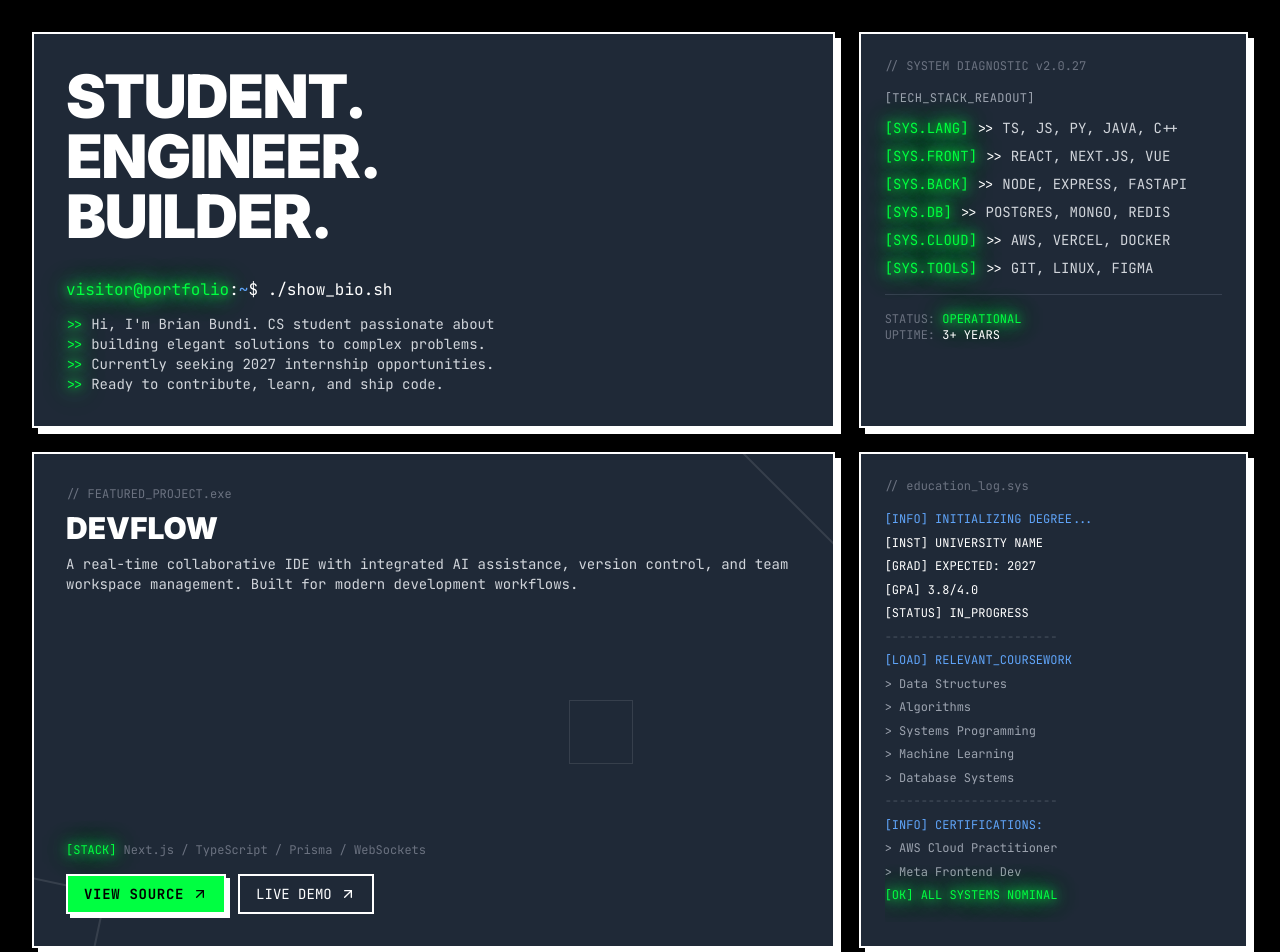
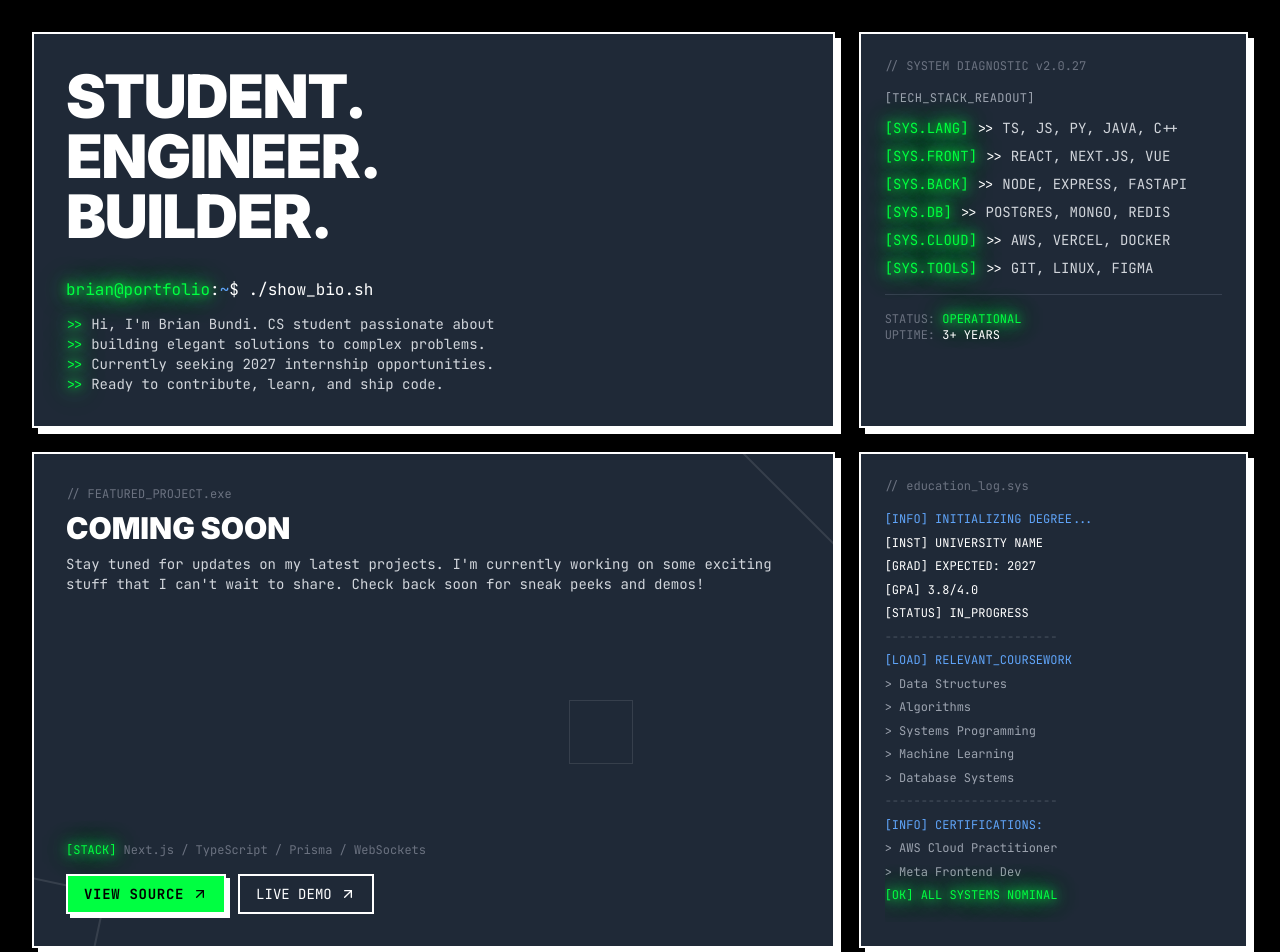
Before and after one commit to RebornB34/my-portfolio, a Next.js app: page / in a window 1280 px wide. Shown: the top 952 px of the page. Built offline with nearby package versions, Linux system fonts and the light colour scheme.

Commit message:
feat: update content with real info and coming soon projects

```diff
--- a/components/portfolio/blocks/contact-marquee.tsx
+++ b/components/portfolio/blocks/contact-marquee.tsx
@@ -33,7 +33,7 @@ export function ContactMarquee() {
 
         <div className="flex items-center gap-4">
           <a
-            href="https://github.com"
+            href="https://github.com/RebornB34"
             target="_blank"
             rel="noopener noreferrer"
             className="p-2 border-2 border-white text-white hover:bg-white hover:text-black transition-colors"
@@ -42,7 +42,7 @@ export function ContactMarquee() {
             <Github className="w-5 h-5" />
           </a>
           <a
-            href="https://linkedin.com"
+            href="https://www.linkedin.com/in/brian-bundi-745845354"
             target="_blank"
             rel="noopener noreferrer"
             className="p-2 border-2 border-white text-white hover:bg-white hover:text-black transition-colors"
@@ -51,7 +51,7 @@ export function ContactMarquee() {
             <Linkedin className="w-5 h-5" />
           </a>
           <a
-            href="https://twitter.com"
+            href="https://x.com/bundibrianx"
             target="_blank"
             rel="noopener noreferrer"
             className="p-2 border-2 border-white text-white hover:bg-white hover:text-black transition-colors"
@@ -60,7 +60,7 @@ export function ContactMarquee() {
             <Twitter className="w-5 h-5" />
           </a>
           <a
-            href="mailto:brianbundi@email.com"
+            href="mailto:bundibrian36@gmail.com"
             className="p-2 border-2 border-white text-white hover:bg-white hover:text-black transition-colors"
             aria-label="Send Email"
           >
--- a/components/portfolio/blocks/hero-block.tsx
+++ b/components/portfolio/blocks/hero-block.tsx
@@ -30,7 +30,7 @@ export function HeroBlock() {
       {/* Terminal Prompt */}
       <div className="mt-6 md:mt-8">
         <div className="font-mono text-sm md:text-base">
-          <span className="neon-text">visitor@portfolio</span>
+          <span className="neon-text">brian@portfolio</span>
           <span className="text-white">:</span>
           <span className="text-blue-400">~</span>
           <span className="text-white">$ </span>
--- a/components/portfolio/blocks/project-block.tsx
+++ b/components/portfolio/blocks/project-block.tsx
@@ -19,13 +19,11 @@ export function ProjectBlock() {
         </div>
 
         <h2 className="font-sans font-black text-2xl md:text-3xl text-white mb-2">
-          DEVFLOW
+          COMING SOON
         </h2>
 
         <p className="font-mono text-xs md:text-sm text-gray-300 mb-4 leading-relaxed flex-grow">
-          A real-time collaborative IDE with integrated AI assistance,
-          version control, and team workspace management. Built for modern
-          development workflows.
+          Stay tuned for updates on my latest projects. I&apos;m currently working on some exciting stuff that I can&apos;t wait to share. Check back soon for sneak peeks and demos!
         </p>
 
         <div className="font-mono text-xs text-gray-500 mb-4">
@@ -34,7 +32,7 @@ export function ProjectBlock() {
 
         <div className="flex flex-wrap gap-3">
           <a
-            href="https://github.com"
+            href="https://github.com/RebornB34"
             target="_blank"
             rel="noopener noreferrer"
             className="brutalist-btn px-4 py-2 font-mono text-xs md:text-sm inline-flex items-center gap-2"
--- a/components/portfolio/contact.tsx
+++ b/components/portfolio/contact.tsx
@@ -142,7 +142,7 @@ export function Contact() {
 
               <div className="space-y-4">
                 <a
-                  href="mailto:john@example.com"
+                  href="mailto:bundibrian36@gmail.com"
                   className="flex items-center gap-4 p-4 rounded-xl hover:bg-white/5 transition-colors group"
                 >
                   <div className="w-12 h-12 rounded-xl bg-purple-500/10 border border-purple-500/20 flex items-center justify-center">
@@ -150,7 +150,7 @@ export function Contact() {
                   </div>
                   <div className="flex-1">
                     <p className="text-sm text-zinc-500">Email</p>
-                    <p className="text-white">john@example.com</p>
+                    <p className="text-white">bundibrian36@gmail.com</p>
                   </div>
                   <ArrowUpRight className="w-4 h-4 text-zinc-600 group-hover:text-white transition-colors" />
                 </a>
@@ -166,7 +166,7 @@ export function Contact() {
                   </div>
                   <div className="flex-1">
                     <p className="text-sm text-zinc-500">GitHub</p>
-                    <p className="text-white">@johndoe</p>
+                    <p className="text-white">@RebornB34</p>
                   </div>
                   <ArrowUpRight className="w-4 h-4 text-zinc-600 group-hover:text-white transition-colors" />
                 </a>
@@ -182,7 +182,7 @@ export function Contact() {
                   </div>
                   <div className="flex-1">
                     <p className="text-sm text-zinc-500">LinkedIn</p>
-                    <p className="text-white">/in/johndoe</p>
+                    <p className="text-white">/in/brian-bundi-745845354</p>
                   </div>
                   <ArrowUpRight className="w-4 h-4 text-zinc-600 group-hover:text-white transition-colors" />
                 </a>
--- a/components/portfolio/timeline.tsx
+++ b/components/portfolio/timeline.tsx
@@ -8,7 +8,7 @@ const timelineItems = [
     type: "education",
     icon: GraduationCap,
     title: "B.S. Computer Science",
-    organization: "University of Technology",
+    organization: "KCA University",
     date: "Expected May 2027",
     description: [
       "Relevant Coursework: Data Structures, Algorithms, Operating Systems, Database Systems, Computer Networks, Software Engineering",
```
Also changed, not shown: tsconfig.json (+19 -5 lines), next-env.d.ts (added), 1 other file (tests, documents, lock files or other folders).
